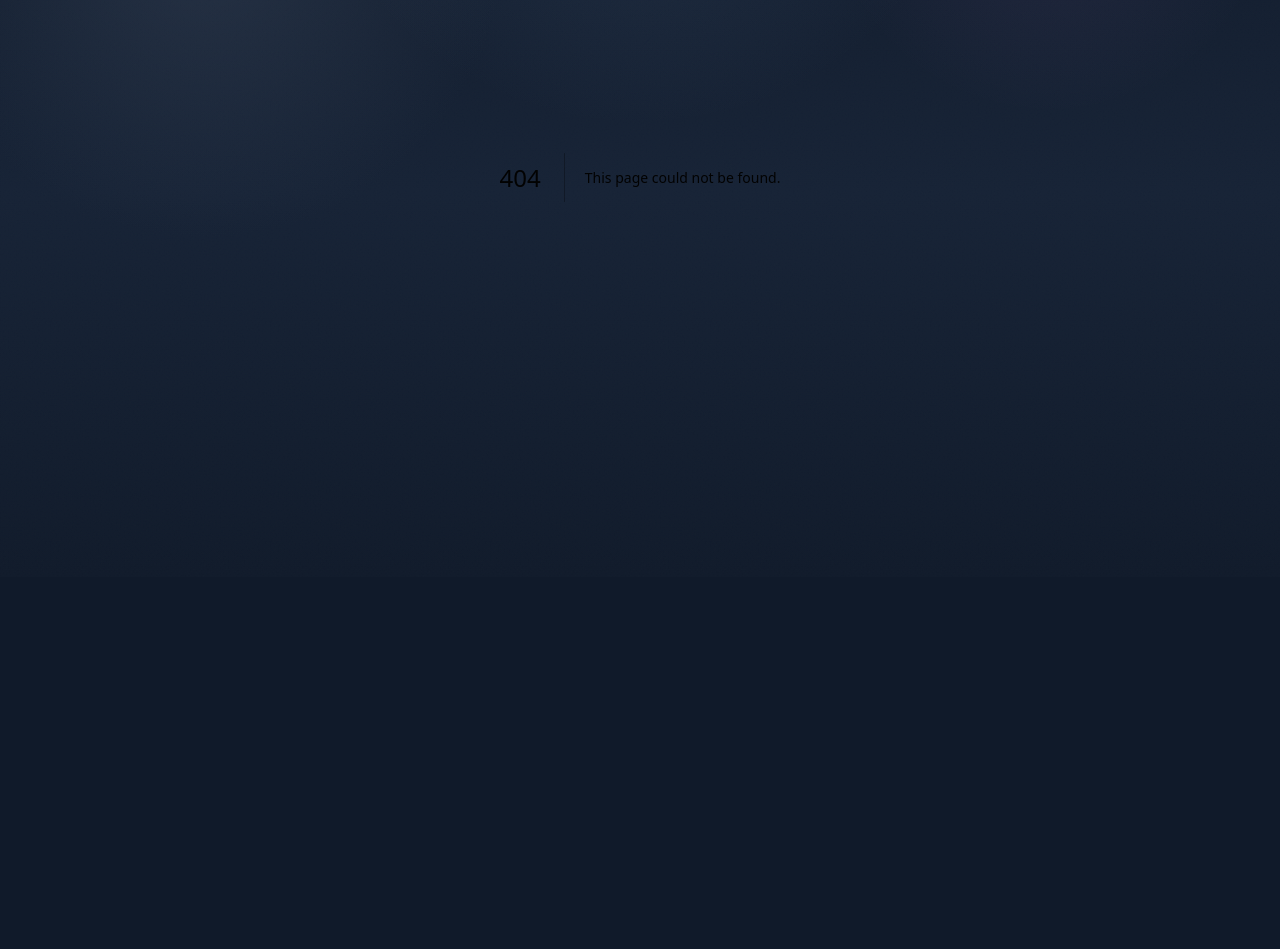
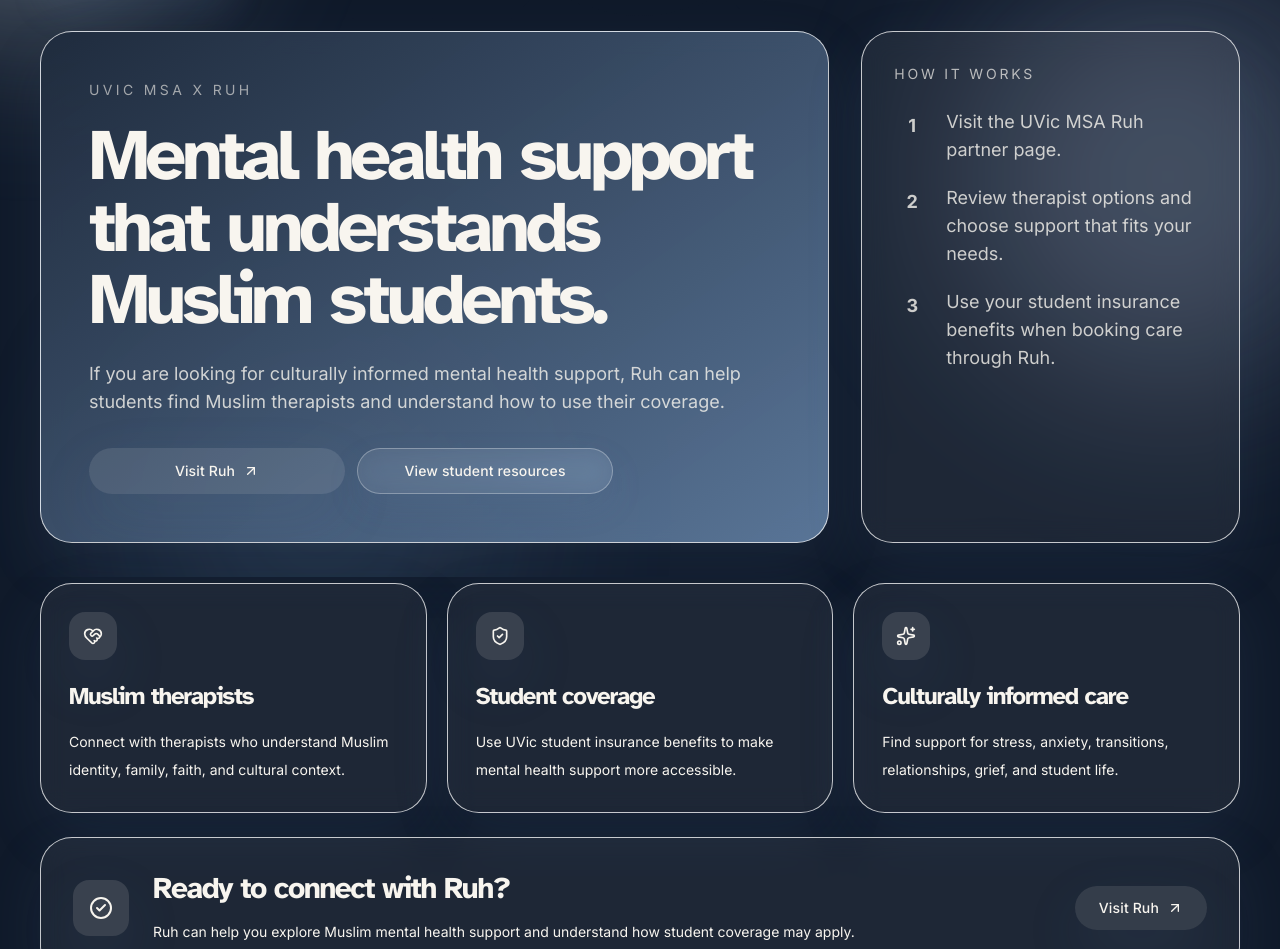
Before and after one commit to 3li-jpg/uvicmsa, a Next.js app: page /ruh in a window 1280 px wide. Before the commit this address had no page. Shown: the part 223-1172 px from the top of the page. Before the commit the page ends 800 px from the top, so only its background shows below. Built offline with nearby package versions, Linux system fonts and the light colour scheme.

Commit message:
feat: implement Ruh Mental Health Support page and update navigation links

```diff
--- a/app/resources/ruh-counselling/page.tsx
+++ b/app/resources/ruh-counselling/page.tsx
@@ -1,5 +1,5 @@
 import { redirect } from 'next/navigation'
 
 export default function RuhCounsellingPage() {
-  redirect('/#resources')
+  redirect('/ruh')
 }
--- /dev/null
+++ b/app/ruh/page.tsx
@@ -0,0 +1,138 @@
+import type { Metadata } from 'next'
+import { ArrowLeft, ArrowUpRight, CheckCircle2, HeartHandshake, ShieldCheck, Sparkles } from 'lucide-react'
+import { Footer } from '@/src/components/layout/Footer'
+import { Navbar } from '@/src/components/layout/Navbar'
+import { Button } from '@/src/components/ui/Button'
+import { Card } from '@/src/components/ui/Card'
+import { Container } from '@/src/components/ui/Container'
+import { ruhContent } from '@/src/content/ruh'
+
+export const metadata: Metadata = {
+  title: 'Ruh Mental Health Support | UVic MSA',
+  description: 'Learn about UVic MSA’s partnership with Ruh for Muslim mental health support.',
+}
+
+const highlights = [
+  {
+    title: 'Muslim therapists',
+    description: 'Connect with therapists who understand Muslim identity, family, faith, and cultural context.',
+    icon: HeartHandshake,
+  },
+  {
+    title: 'Student coverage',
+    description: 'Use UVic student insurance benefits to make mental health support more accessible.',
+    icon: ShieldCheck,
+  },
+  {
+    title: 'Culturally informed care',
+    description: 'Find support for stress, anxiety, transitions, relationships, grief, and student life.',
+    icon: Sparkles,
+  },
+] as const
+
+const steps = [
+  'Visit the UVic MSA Ruh partner page.',
+  'Review therapist options and choose support that fits your needs.',
+  'Use your student insurance benefits when booking care through Ruh.',
+] as const
+
+export default function RuhPage() {
+  return (
+    <div className="relative overflow-x-clip bg-ivory text-body dark:bg-[#101a2a] dark:text-ivory/95">
+      <a className="skip-link" href="#main-content">
+        Skip to content
+      </a>
+
+      <div aria-hidden className="pointer-events-none fixed inset-0 overflow-hidden">
+        <div className="ambient-orb left-[-8rem] top-[-5rem] h-[20rem] w-[20rem] bg-sage/60" />
+        <div className="ambient-orb right-[-6rem] top-[12rem] h-[26rem] w-[26rem] bg-gold/35" />
+        <div className="ambient-orb bottom-[-8rem] left-[10%] h-[24rem] w-[24rem] bg-forest/25" />
+      </div>
+
+      <Navbar />
+
+      <main className="relative z-10" id="main-content">
+        <section className="pb-6 pt-32 sm:pb-8 sm:pt-40 lg:pb-10 lg:pt-44">
+          <Container>
+            <Button className="mb-8" href="/#resources" variant="secondary">
+              <ArrowLeft className="mr-2 h-4 w-4" />
+              Back to resources
+            </Button>
+
+            <div className="grid gap-8 lg:grid-cols-[minmax(0,1fr)_minmax(340px,0.48fr)] lg:items-stretch">
+              <Card className="overflow-hidden border-white/30 bg-[linear-gradient(145deg,rgba(31,43,61,0.96),rgba(110,143,182,0.78))] p-6 text-ivory shadow-[0_24px_80px_rgba(93,123,162,0.2)] sm:p-10 lg:p-12">
+                <p className="text-sm uppercase tracking-[0.24em] text-ivory/60">{ruhContent.eyebrow}</p>
+                <h1 className="mt-5 max-w-4xl font-display text-4xl font-bold tracking-[-0.06em] text-ivory sm:text-6xl lg:text-7xl">
+                  Mental health support that understands Muslim students.
+                </h1>
+                <p className="mt-6 max-w-3xl text-base leading-8 text-ivory/80 sm:text-lg">{ruhContent.detail}</p>
+                <div className="mt-8 flex flex-col gap-3 sm:flex-row">
+                  <Button className="w-full sm:w-64" href={ruhContent.href} rel="noreferrer" target="_blank">
+                    {ruhContent.ctaLabel}
+                    <ArrowUpRight className="ml-2 h-4 w-4" />
+                  </Button>
+                  <Button className="w-full !border-white/30 !bg-white/[0.08] !text-ivory hover:!bg-white/[0.14] sm:w-64" href="/#resources" variant="secondary">
+                    View student resources
+                  </Button>
+                </div>
+              </Card>
+
+              <Card className="border-white/10 bg-white/[0.06] p-6 text-ivory sm:p-8">
+                <p className="text-sm uppercase tracking-[0.2em] text-ivory/70">How it works</p>
+                <ol className="mt-6 space-y-5">
+                  {steps.map((step, index) => (
+                    <li className="flex gap-4" key={step}>
+                      <span className="flex h-9 w-9 shrink-0 items-center justify-center rounded-full bg-white/12 text-base font-bold leading-8 text-ivory/80 sm:text-lg">
+                        {index + 1}
+                      </span>
+                      <p className="text-base leading-8 text-ivory/80 sm:text-lg">{step}</p>
+                    </li>
+                  ))}
+                </ol>
+              </Card>
+            </div>
+          </Container>
+        </section>
+
+        <section className="pb-16 sm:pb-24">
+          <Container>
+            <div className="grid gap-5 md:grid-cols-3">
+              {highlights.map((item) => {
+                const Icon = item.icon
+                return (
+                  <Card className="border-white/10 bg-white/[0.06] p-6 text-ivory sm:p-7" key={item.title}>
+                    <div className="flex h-12 w-12 items-center justify-center rounded-2xl bg-white/[0.12] text-ivory shadow-soft">
+                      <Icon className="h-5 w-5" />
+                    </div>
+                    <h2 className="mt-5 font-display text-2xl font-bold tracking-[-0.05em] text-ivory">{item.title}</h2>
+                    <p className="mt-4 text-sm leading-7 text-ivory/88">{item.description}</p>
+                  </Card>
+                )
+              })}
+            </div>
+
+            <Card className="mt-6 border-white/10 bg-white/[0.06] p-6 text-ivory sm:p-8">
+              <div className="grid gap-6 lg:grid-cols-[auto_minmax(0,1fr)_auto] lg:items-center">
+                <div className="flex h-14 w-14 items-center justify-center rounded-2xl bg-white/[0.12] text-ivory shadow-soft">
+                  <CheckCircle2 className="h-6 w-6" />
+                </div>
+                <div>
+                  <h2 className="font-display text-3xl font-bold tracking-[-0.05em] text-ivory">Ready to connect with Ruh?</h2>
+                  <p className="mt-3 text-sm leading-7 text-ivory/88">
+                    Ruh can help you explore Muslim mental health support and understand how student coverage may apply.
+                  </p>
+                </div>
+                <Button href={ruhContent.href} rel="noreferrer" target="_blank">
+                  Visit Ruh
+                  <ArrowUpRight className="ml-2 h-4 w-4" />
+                </Button>
+              </div>
+            </Card>
+          </Container>
+        </section>
+      </main>
+
+      <Footer />
+    </div>
+  )
+}
--- a/src/components/sections/ResourcesSection.tsx
+++ b/src/components/sections/ResourcesSection.tsx
@@ -69,9 +69,12 @@
                 <p className="mt-4 max-w-3xl text-sm leading-7 text-ivory/80 sm:text-base">{ruhContent.detail}</p>
               </div>
 
-              <div className="lg:pb-1">
-                <Button href={ruhContent.href} rel="noreferrer" target="_blank">
+              <div className="flex flex-col items-stretch gap-3 sm:flex-row lg:flex-col lg:items-end lg:pb-1">
+                <Button className="w-full sm:w-40" href={ruhContent.href} rel="noreferrer" target="_blank">
                   {ruhContent.ctaLabel}
+                </Button>
+                <Button className="w-full !border-white/30 !bg-white/[0.08] !text-ivory hover:!bg-white/[0.14] sm:w-40" href="/ruh" variant="secondary">
+                  Learn More
                 </Button>
               </div>
             </div>
```
